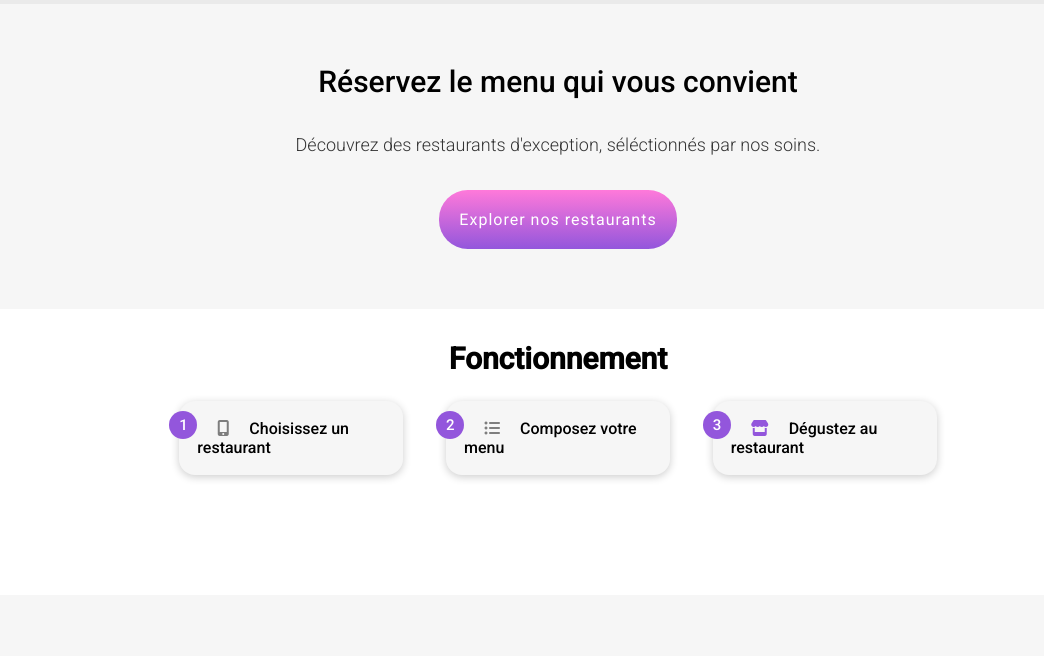
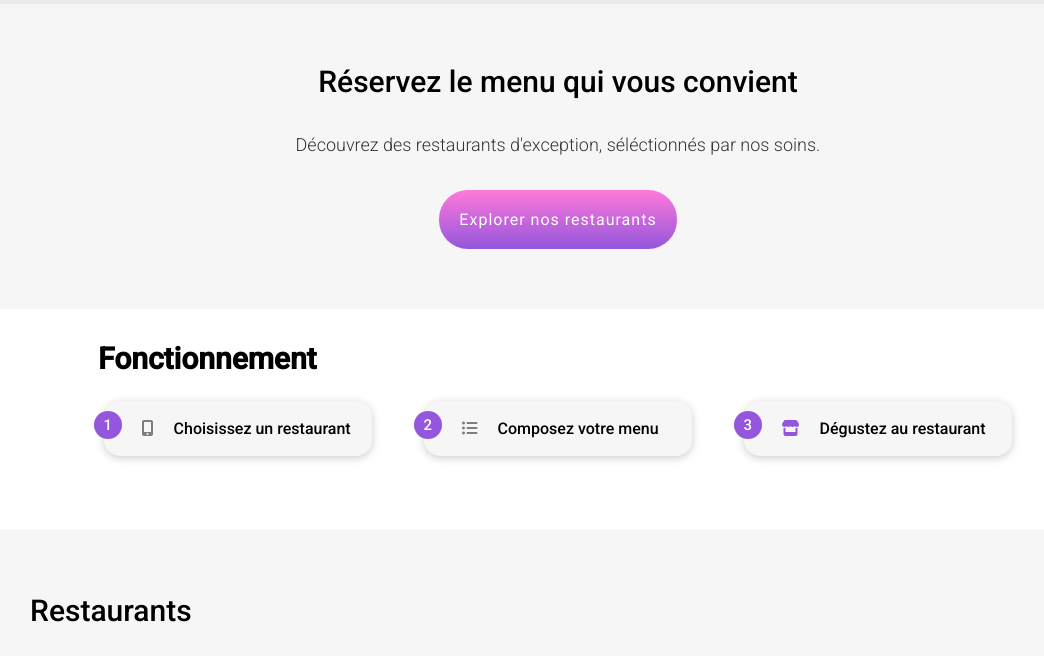
Before and after one commit to NathanMachrouh/Ohmyfood, a website: page index.html in a window 1280 px wide. Shown: the part 116-772 px from the top of the page, without its empty margins (82-1126 px from the left). Drawn offline with Linux system fonts and the light colour scheme; grey boxes are pictures that could not be loaded; a web font is replaced by a local one.

Commit message:
Correctifs
correctifs titres et footer de la page restaurant

```diff
--- a/index.html
+++ b/index.html
@@ -30,7 +30,7 @@
             <a class="main__description__btn" href="#restaurants">Explorer nos restaurants</a>
         </section>
         <section class="main__menu">
-            <h2>Fonctionnement</h2>
+            <h2 class="main__menu__front__title">Fonctionnement</h2>
             <div class="main__menu__container">
                 <div class="main__menu__step">
                     <div class="main__menu__0 main__menu__1">1</div>
--- a/styles/index.scss
+++ b/styles/index.scss
@@ -23,15 +23,13 @@ a {
 }
 
 @keyframes loader-bg {
-    0% {
+    0%{
         opacity: 1;
     }
-
-    50% {
+    50%{
         opacity: 1;
     }
-
-    100% {
+    100%{
         opacity: 0;
         visibility: hidden;
     }
@@ -143,10 +141,12 @@ a {
     display: flex;
     flex-direction: column;
     padding: 40px 20px;
+    margin-bottom: 1px;
 
-    h2 {
+    .main__menu__front__title {
         margin-bottom: 25px;
         font-size: 30px;
+        margin-left: 20px;
     }
 
     .main__menu__step {
@@ -265,7 +265,7 @@ a {
             .fa-solid {
                 color: transparent;
                 background: linear-gradient(to bottom, #ff93e1, #a16be0 100%);
-                -webkit-background-clip: text;
+                background-clip: text;
                 opacity: 0;
                 transition: all .4s ease-in-out;
 
--- a/styles/restaurants.scss
+++ b/styles/restaurants.scss
@@ -54,7 +54,7 @@ main {
         flex-wrap: wrap;
         background-color: $grey1;
         gap: 2rem;
-        margin-bottom: -5rem;
+        margin-bottom: -3rem;
 
         .main__menu__title {
             font-family: "Shrikhand";
@@ -198,8 +198,8 @@ main {
 @media (min-width: 1124px) {
 
     .main__menu {
-        padding-bottom: 5rem;
-        width: 50rem;
+        padding-bottom: 2rem;
+        width: 60rem;
 
         h2 {
             margin-left: inherit;
```
Also changed, not shown: styles/style.css.
